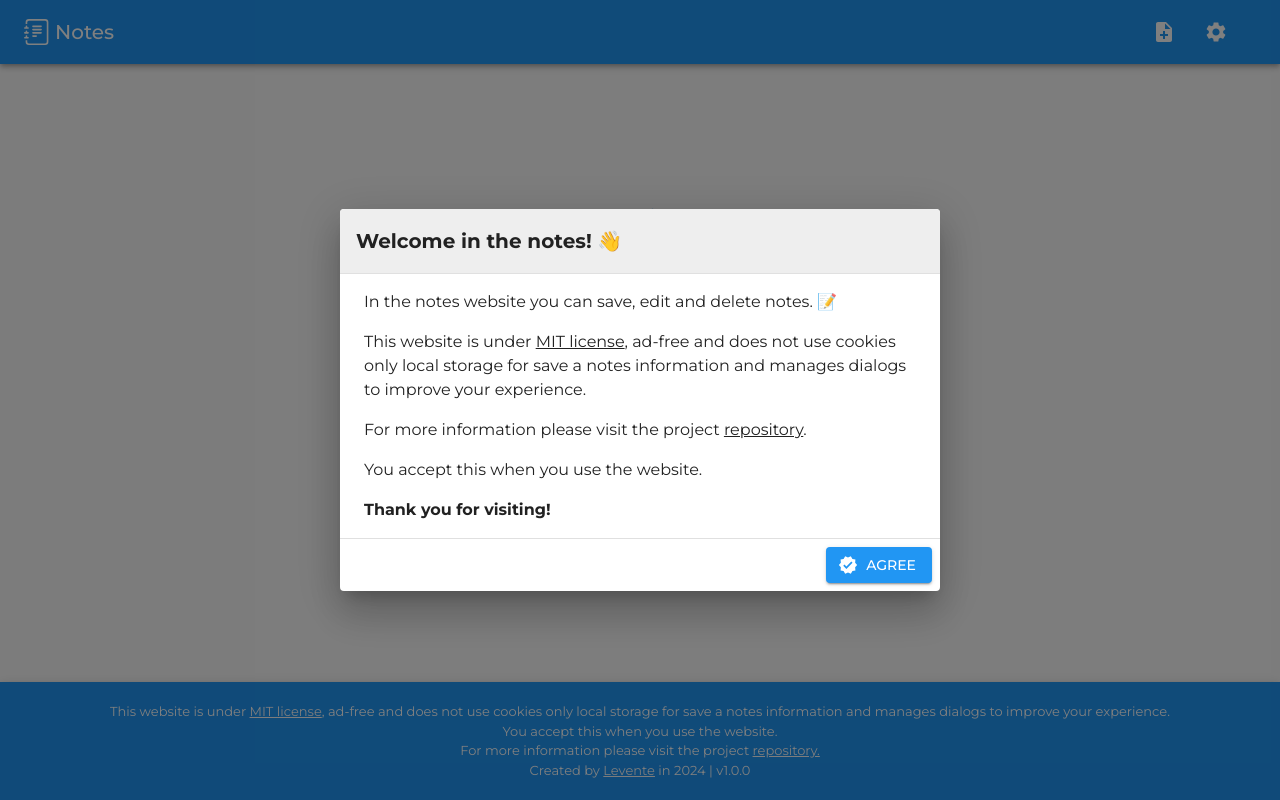
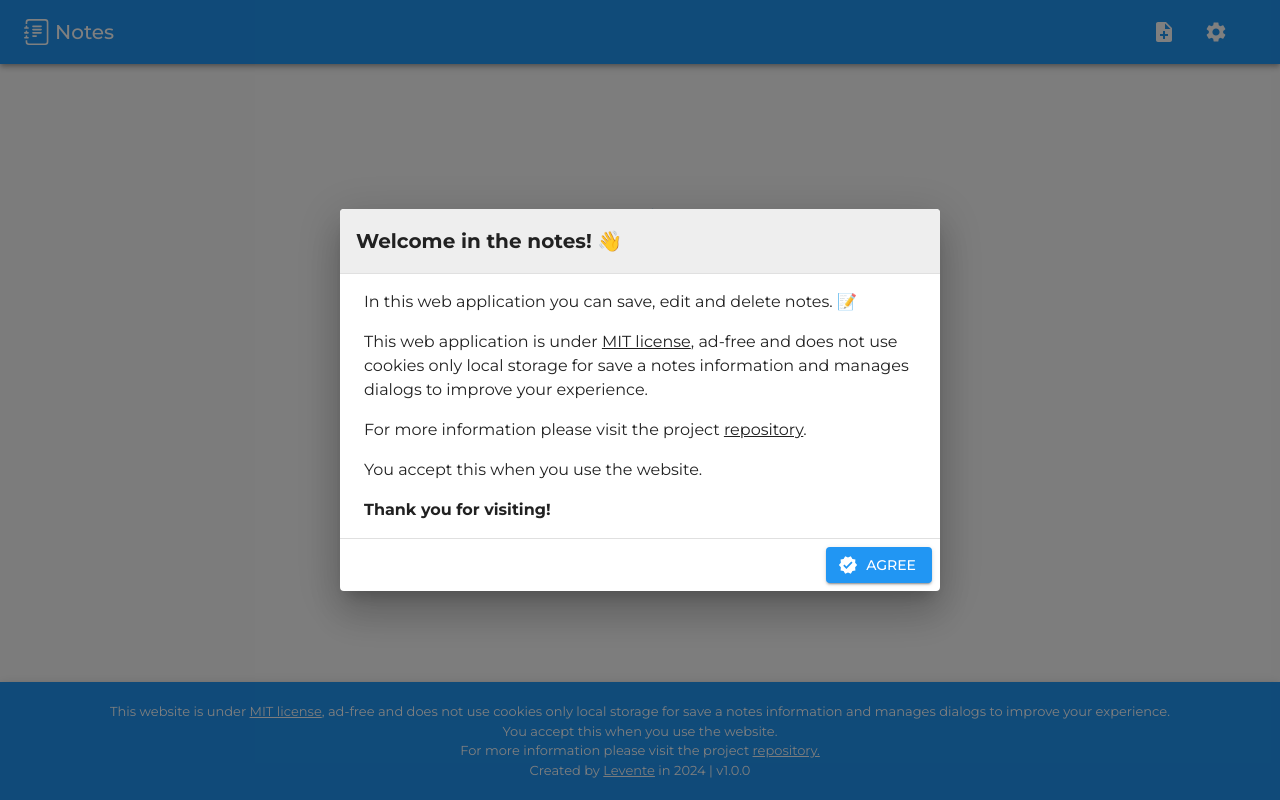
Before and after one commit to tothlevente/notes, a React (Vite) app: page / in a window 1280 px wide. Built offline with nearby package versions, Linux system fonts and the light colour scheme.

Commit message:
Developments

```diff
--- a/src/components/WelcomeDialog.tsx
+++ b/src/components/WelcomeDialog.tsx
@@ -39,10 +39,10 @@ export default function WelcomeDialog({
       </DialogTitle>
       <DialogContent dividers>
         <Typography sx={{ marginBottom: 2 }}>
-          In the notes website you can save, edit and delete notes. 📝
+          In this web application you can save, edit and delete notes. 📝
         </Typography>
         <Typography sx={{ marginBottom: 2 }}>
-          This website is under{" "}
+          This web application is under{" "}
           <a
             className="link"
             target="_blank"
@@ -52,8 +52,8 @@ export default function WelcomeDialog({
           >
             MIT license
           </a>
-          , ad-free and does not use cookies only local storage for save a
-          notes information and manages dialogs to improve your experience.
+          , ad-free and does not use cookies only local storage for save a notes
+          information and manages dialogs to improve your experience.
         </Typography>
         <Typography sx={{ marginBottom: 2 }}>
           For more information please visit the project{" "}
```
Also changed, not shown: 1 other file (tests, documents, lock files or other folders).
